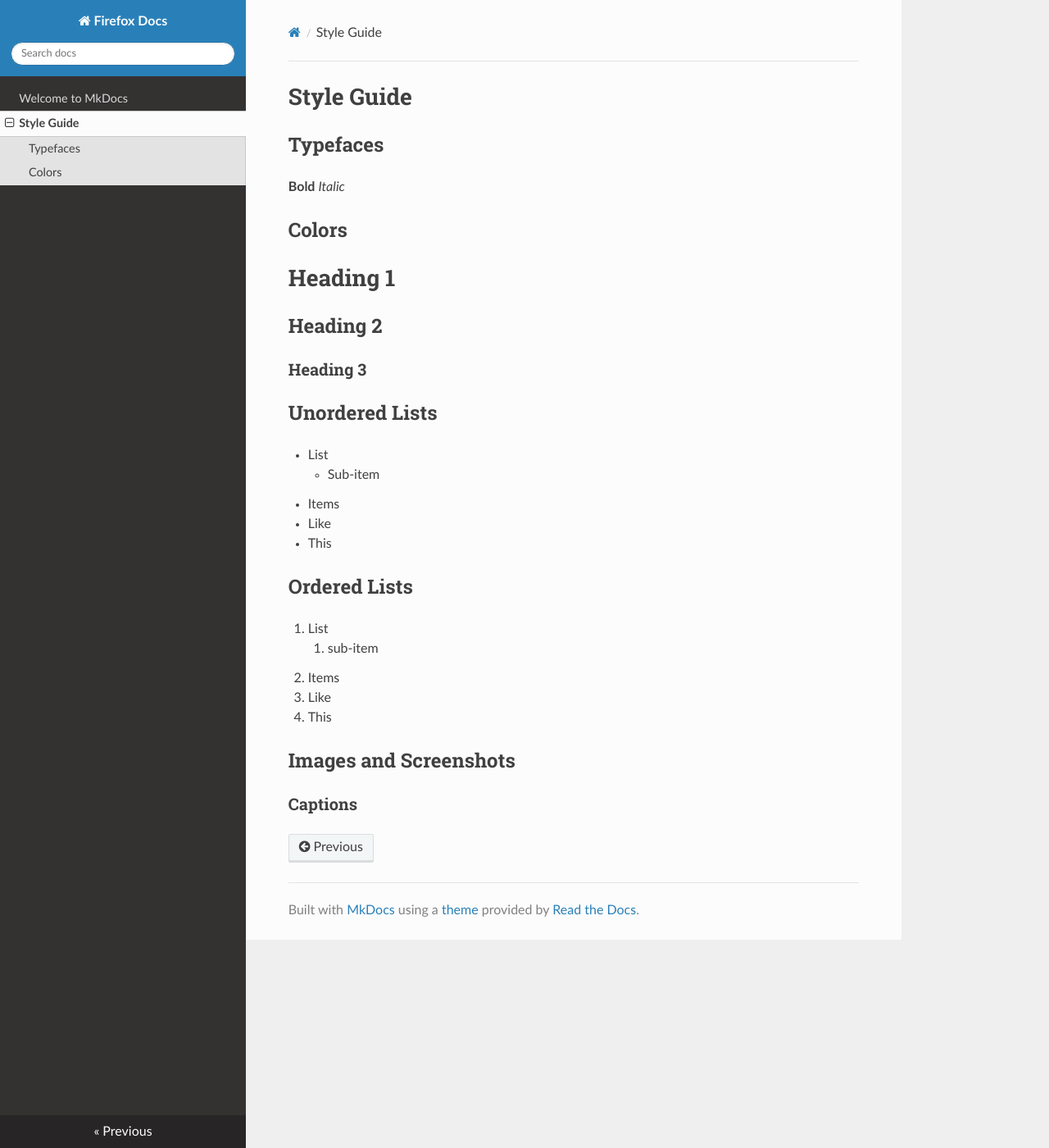
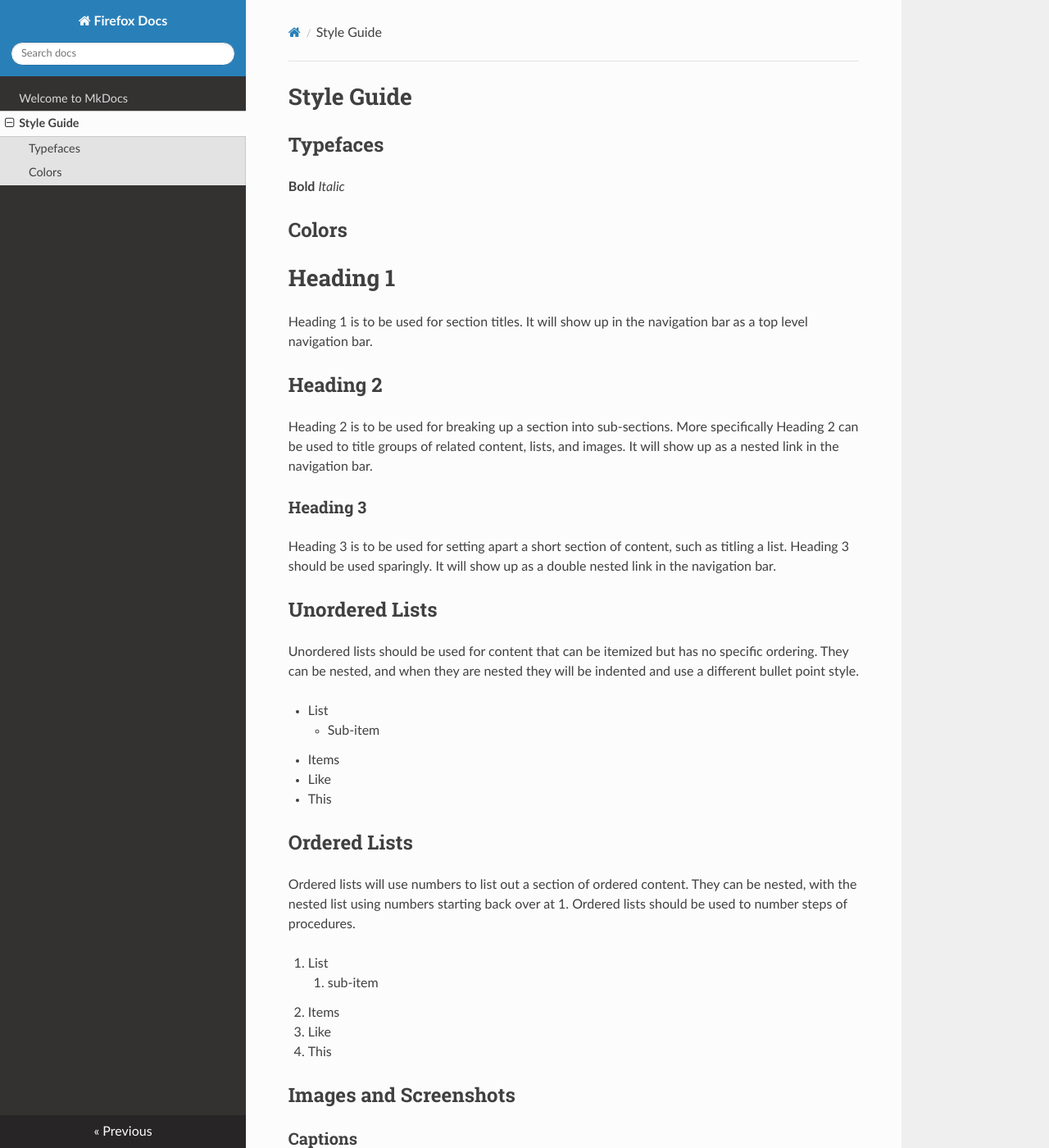
Before and after one commit to atkinjac000/firefox-docs, an MkDocs documentation site: the page built from docs/style-guide.md, in a window 1280 px wide and 1400 px high. Shown: the whole window at 82% size. Built offline with MkDocs 1.6.1, drawn with Linux system fonts in a browser that asks for light colours; nearby versions of some CDN libraries.

Commit message:
Heading and list style guide stuff

```diff
--- a/docs/style-guide.md
+++ b/docs/style-guide.md
@@ -8,11 +8,26 @@
 
 # Heading 1
 
+Heading 1 is to be used for section titles. It will show up in the navigation bar
+as a top level navigation bar.
+
 ## Heading 2
+
+Heading 2 is to be used for breaking up a section into sub-sections. More specifically
+Heading 2 can be used to title groups of related content, lists, and images. It will
+show up as a nested link in the navigation bar.
 
 ### Heading 3
 
+Heading 3 is to be used for setting apart a short section of content, such as titling a list.
+Heading 3 should be used sparingly. It will show up as a double nested link in the
+navigation bar.
+
 ## Unordered Lists
+
+Unordered lists should be used for content that can be itemized but has no specific
+ordering. They can be nested, and when they are nested they will be indented and
+use a different bullet point style.
 
 - List
     + Sub-item
@@ -21,6 +36,10 @@
 - This
 
 ## Ordered Lists
+
+Ordered lists will use numbers to list out a section of ordered content. They can
+be nested, with the nested list using numbers starting back over at 1. Ordered lists
+should be used to number steps of procedures.
 
 1. List
     1. sub-item
```
